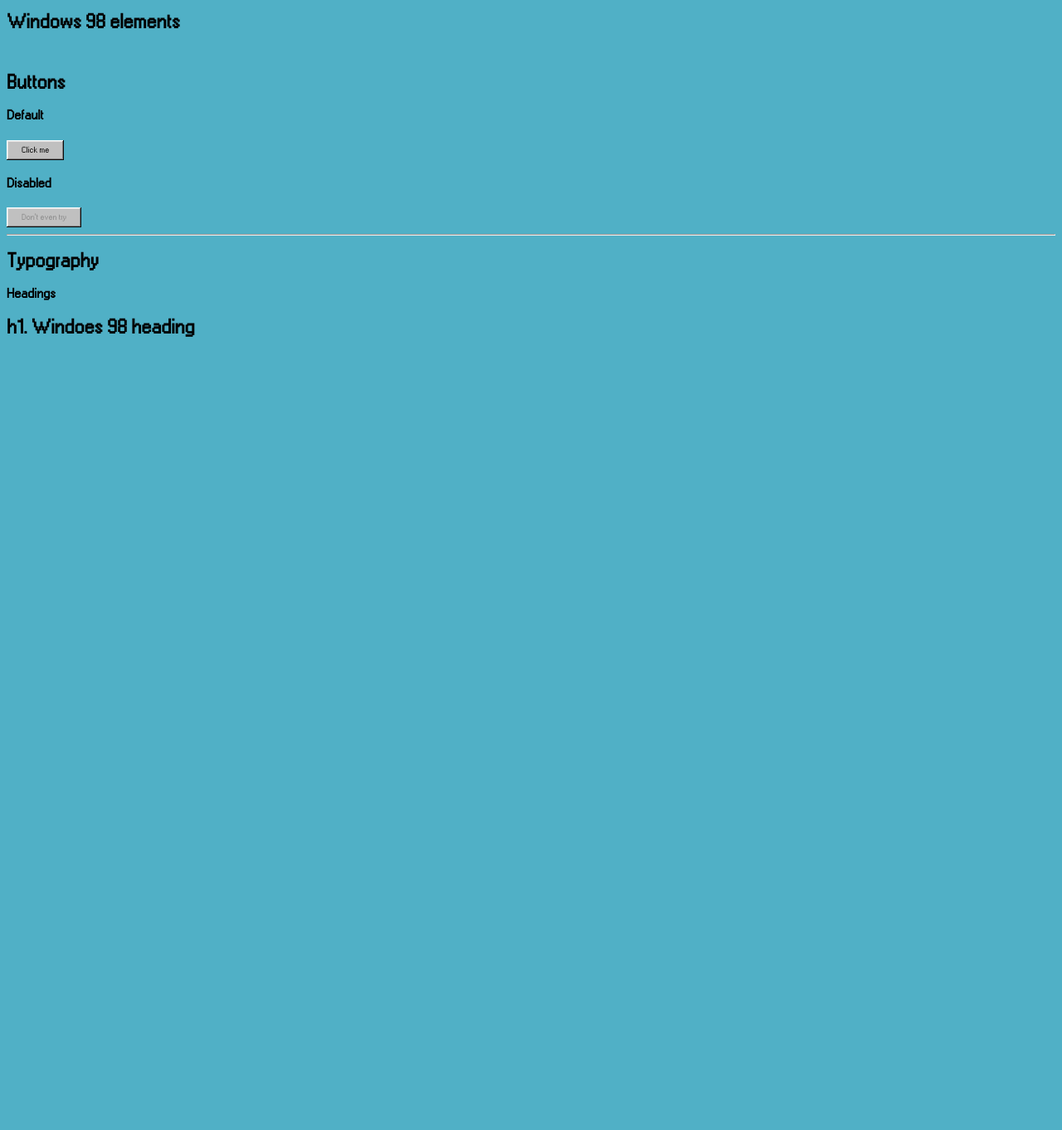
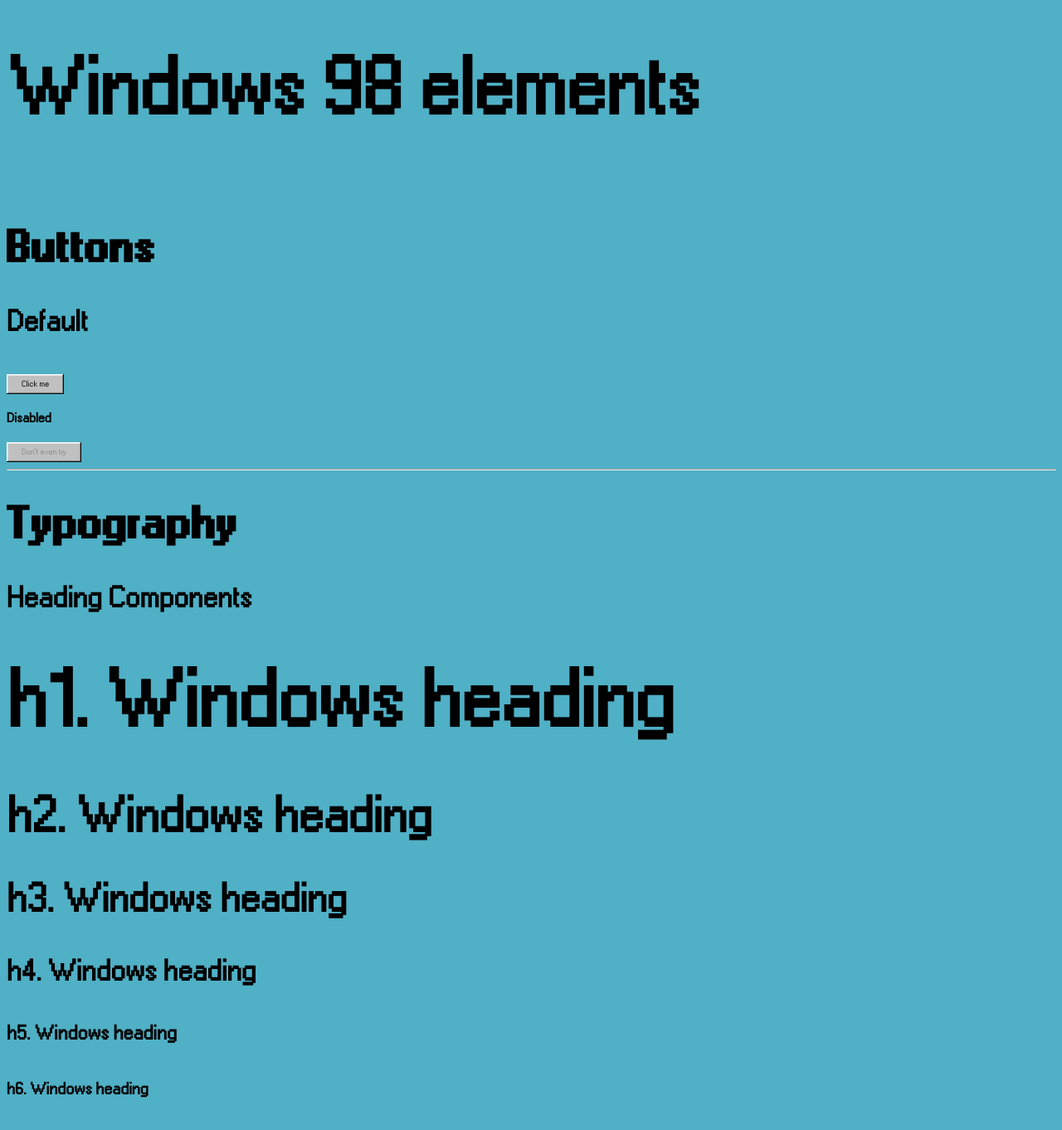
Before and after one commit to veronicadip/windows-lib, a React (Create React App) app: page / in a window 1280 px wide. Shown: the top 1362 px of the page at 83% size. Before the commit the page ends 800 px from the top, so only its background shows below. Built offline with nearby package versions, Linux system fonts and the light colour scheme.

Commit message:
feat - Typography element with headings, p and span

```diff
--- a/src/App.css
+++ b/src/App.css
@@ -9,5 +9,6 @@
 }
 
 body {
+  font-size: 1rem;
   font-family: "MS Sans Serif", sans-serif;
 }
--- a/src/App.tsx
+++ b/src/App.tsx
@@ -1,21 +1,48 @@
 import "./App.css";
 import Button from "./components/Button/Button";
-import H1 from "./components/H1/H1";
+import Typography from "./components/Typography/Typography";
 
 function App() {
   return (
     <div>
-      <h1>Windows 98 elements</h1>
+      <Typography bold={false} type={"h1"}>
+        Windows 98 elements
+      </Typography>
       <br />
-      <h2>Buttons</h2>
-      <h4>Default</h4>
+      <Typography bold={true} type={"h2"}>
+        Buttons
+      </Typography>
+      <Typography bold={false} type={"h4"}>
+        Default
+      </Typography>
       <Button disabled={false}>Click me</Button>
       <h4>Disabled</h4>
       <Button disabled={true}>Don't even try</Button>
       <hr />
-      <h2>Typography</h2>
-      <h4>Headings</h4>
-      <H1>h1. Windoes 98 heading</H1>
+      <Typography bold={true} type={"h2"}>
+        Typography
+      </Typography>
+      <Typography bold={false} type={"h4"}>
+        Heading Components
+      </Typography>
+      <Typography type="h1" bold={false}>
+        h1. Windows heading
+      </Typography>
+      <Typography type="h2" bold={false}>
+        h2. Windows heading
+      </Typography>
+      <Typography type="h3" bold={false}>
+        h3. Windows heading
+      </Typography>
+      <Typography type="h4" bold={false}>
+        h4. Windows heading
+      </Typography>
+      <Typography type="h5" bold={false}>
+        h5. Windows heading
+      </Typography>
+      <Typography type="h6" bold={false}>
+        h6. Windows heading
+      </Typography>
     </div>
   );
 }
--- a/src/components/H1/H1.tsx
+++ /dev/null
@@ -1,12 +0,0 @@
-import { FunctionComponent } from "react";
-import "./styles.css";
-
-interface Props {
-  children: string;
-}
-
-const H1: FunctionComponent<Props> = (props) => {
-  return <h1>{props.children}</h1>;
-};
-
-export default H1;
--- a/src/components/H1/styles.css
+++ /dev/null
@@ -1,3 +0,0 @@
-h1 {
-    font-size: 24px;
-}
--- /dev/null
+++ b/src/components/Typography/Typography.tsx
@@ -0,0 +1,60 @@
+import { FunctionComponent, ReactElement } from "react";
+import "./styles.css";
+
+interface Props {
+  children: string;
+  bold: boolean;
+  type: string;
+}
+
+const Typography: FunctionComponent<Props> = (props) => {
+  if (!props.bold) {
+    if (props.type === "p") {
+      return <p className="windowsP">{props.children}</p>;
+    }
+    if (props.type === "span") {
+      return <span className="windowsSpan">{props.children}</span>;
+    }
+    if (props.type === "h1") {
+      return <h1 className="windowsH1">{props.children}</h1>;
+    }
+    if (props.type === "h2") {
+      return <h2 className="windowsH2">{props.children}</h2>;
+    }
+    if (props.type === "h3") {
+      return <h3 className="windowsH3">{props.children}</h3>;
+    }
+    if (props.type === "h4") {
+      return <h4 className="windowsH4">{props.children}</h4>;
+    }
+    if (props.type === "h5") {
+      return <h5 className="windowsH5">{props.children}</h5>;
+    }
+    if (props.type === "h6") {
+      return <h6 className="windowsH6">{props.children}</h6>;
+    }
+  }
+  if (props.bold) {
+    if (props.type === "h1") {
+      return <h1 className="windowsH1Bold">{props.children}</h1>;
+    }
+    if (props.type === "h2") {
+      return <h2 className="windowsH2Bold">{props.children}</h2>;
+    }
+    if (props.type === "h3") {
+      return <h3 className="windowsH3Bold">{props.children}</h3>;
+    }
+    if (props.type === "h4") {
+      return <h4 className="windowsH4Bold">{props.children}</h4>;
+    }
+    if (props.type === "h5") {
+      return <h5 className="windowsH5Bold">{props.children}</h5>;
+    }
+    if (props.type === "h6") {
+      return <h6 className="windowsH6Bold">{props.children}</h6>;
+    }
+  }
+  return <div></div>;
+};
+
+export default Typography;
--- /dev/null
+++ b/src/components/Typography/styles.css
@@ -0,0 +1,58 @@
+/* HEADINGS */
+/* H1 */
+.windowsH1 {
+    font-size: 6rem;
+}
+.windowsH1Bold {
+    font-size: 4.7rem;
+    font-family: "MS Sans Serif Bold", sans-serif;
+}
+/* H2 */
+.windowsH2 {
+    font-size: 3.75rem;
+}
+.windowsH2Bold {
+    font-size: 2.95rem;
+    font-family: "MS Sans Serif Bold", sans-serif;
+}
+/* H3 */
+.windowsH3 {
+    font-size: 3rem;
+}
+.windowsH3Bold {
+    font-size: 2.36rem;
+    font-family: "MS Sans Serif Bold", sans-serif;
+}
+/* H4 */
+.windowsH4 {
+    font-size: 2.2rem;
+}
+.windowsH4Bold {
+    font-size: 1.73rem;
+    font-family: "MS Sans Serif Bold", sans-serif;
+}
+/* H5 */
+.windowsH5 {
+    font-size: 1.5rem;
+}
+.windowsH5Bold {
+    font-size: 1.18rem;
+    font-family: "MS Sans Serif Bold", sans-serif;
+}
+/* H6 */
+.windowsH6 {
+    font-size: 1.25rem;
+}
+.windowsH6Bold {
+    font-size: 0.98rem;
+    font-family: "MS Sans Serif Bold", sans-serif;
+}
+
+/* p */
+.windowsP {
+    font-size: 1rem;
+}
+
+.windowsSpan {
+    font-size: 1rem;
+}
```
